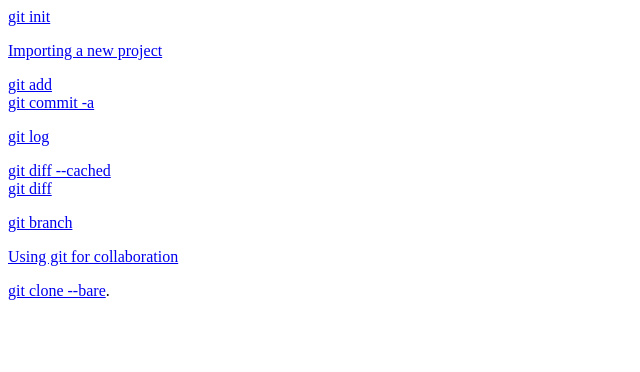
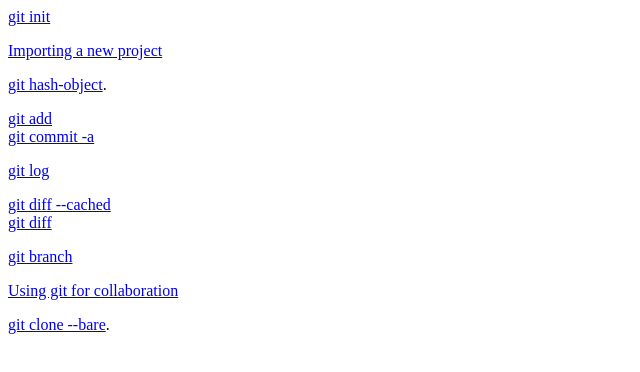
Before and after one commit to ReneNyffenegger/git-internals, a plain HTML site: page index.html in a window 1280 px wide. Shown: the whole page, without its empty margins (0-640 px from the left). Drawn offline with Linux system fonts and the light colour scheme.

```diff
--- a/index.html
+++ b/index.html
@@ -11,6 +11,9 @@
   <p>
 
   <a href='importing-a-new-project/index.html'>Importing a new project</a>
+
+  <p>
+  <a href='hash-object/index.html'>git hash-object</a>.
 
   <p>
 
```
Also changed, not shown: 4 other files.
